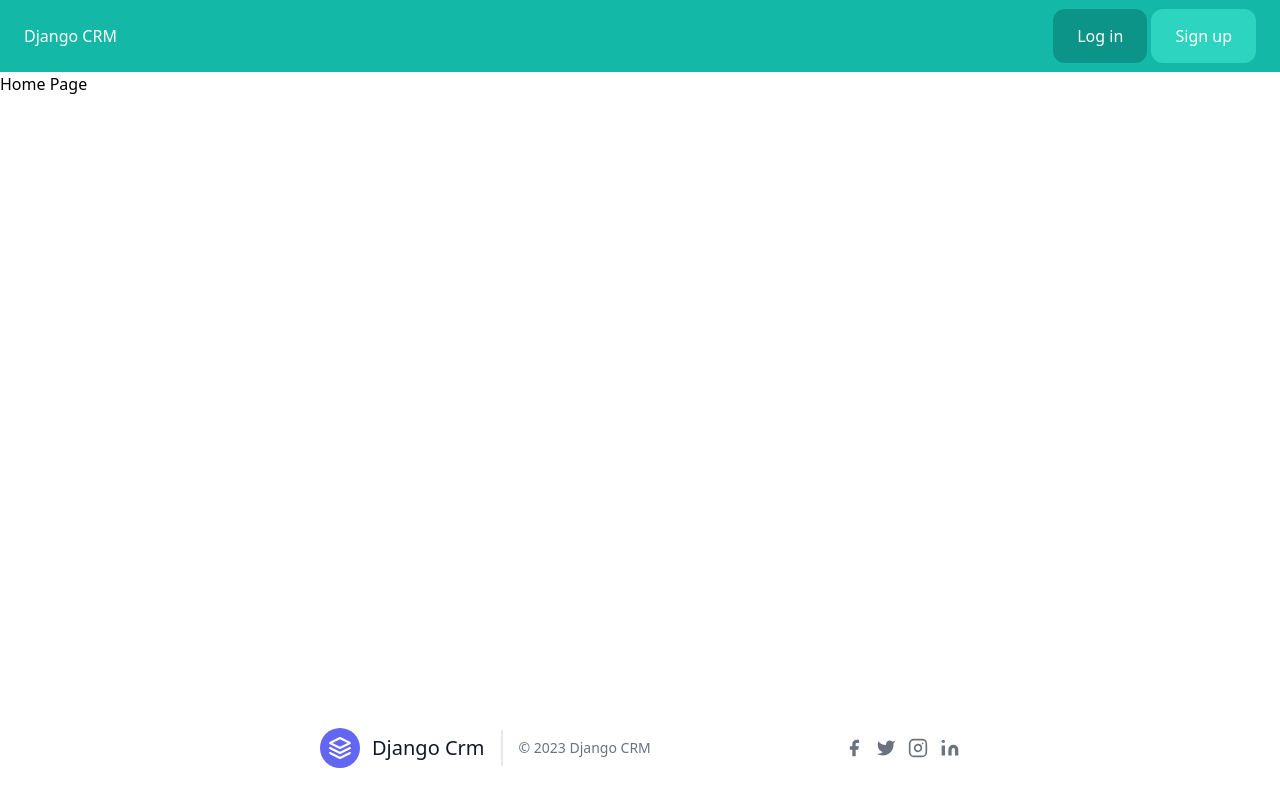
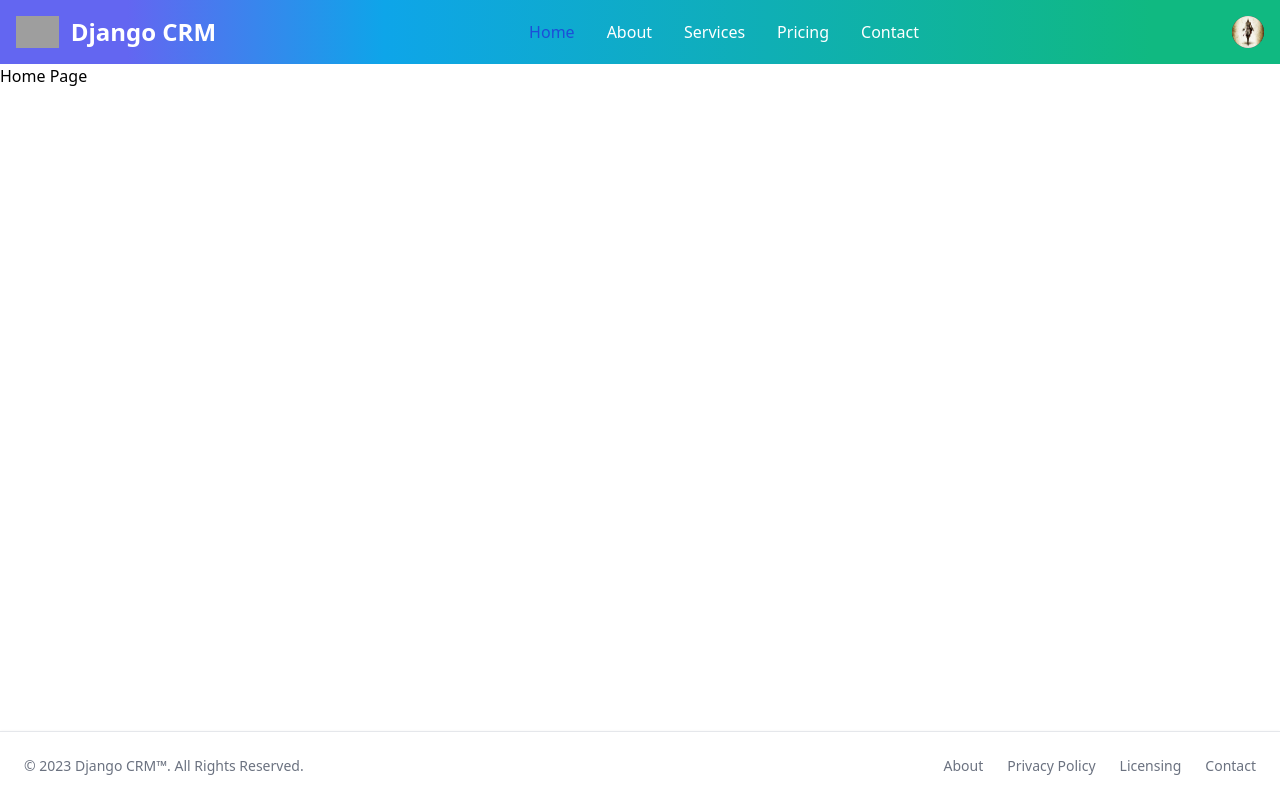
Before and after one commit to dinocom33/djcrm, a Django app: page / in a window 1280 px wide. Run offline with Django 4.2, Linux system fonts and the light colour scheme; some libraries are stand-ins or nearby versions; grey boxes are pictures that could not be loaded.

Commit message:
Added base templates

```diff
--- a/templates/common/base.html
+++ b/templates/common/base.html
@@ -3,21 +3,18 @@
 <head>
     <meta charset="UTF-8">
     <meta name="viewport" content="width=device-width, initial-scale=1.0">
+    {% load static %}
+    <link href="https://cdnjs.cloudflare.com/ajax/libs/flowbite/1.8.1/flowbite.min.css" rel="stylesheet"/>
     <script src="https://cdn.tailwindcss.com"></script>
     <title>Django CRM | {% block title %}{% endblock %}</title>
 </head>
 <body>
-    <nav class="py-6 px-6 flex justify-between bg-teal-500">
-        <a href="{% url 'index' %}" class="text-white">Django CRM</a>
-        <div>
-            <a href="/" class="py-4 px-6 bg-teal-600 rounded-xl text-white">Log in</a>
-            <a href="/" class="py-4 px-6 bg-teal-400 rounded-xl text-white">Sign up</a>
-        </div>
-    </nav>
+{% include 'partials/navbar.html' %}
 
-    {% block content %}
-    {% endblock %}
-    {% include 'partials/footer.html' %}
+{% block content %}
+{% endblock %}
+{% include 'partials/footer.html' %}
+<script src="https://cdnjs.cloudflare.com/ajax/libs/flowbite/1.8.1/flowbite.min.js"></script>
 
 </body>
 </html>
--- a/templates/partials/footer.html
+++ b/templates/partials/footer.html
@@ -1,46 +1,20 @@
-<footer class="text-gray-600 body-font">
-    <div class="container px-80 py-8 mx-auto flex items-center sm:flex-row flex-col fixed bottom-0">
-        <a class="flex title-font font-medium items-center md:justify-start justify-center text-gray-900">
-            <svg xmlns="http://www.w3.org/2000/svg" fill="none" stroke="currentColor" stroke-linecap="round"
-                 stroke-linejoin="round" stroke-width="2" class="w-10 h-10 text-white p-2 bg-indigo-500 rounded-full"
-                 viewBox="0 0 24 24">
-                <path d="M12 2L2 7l10 5 10-5-10-5zM2 17l10 5 10-5M2 12l10 5 10-5"></path>
-            </svg>
-            <span class="ml-3 text-xl">Django Crm</span>
-        </a>
-        <p class="text-sm text-gray-500 sm:ml-4 sm:pl-4 sm:border-l-2 sm:border-gray-200 sm:py-2 sm:mt-0 mt-4">
-            © 2023 Django CRM
-{#            <a href="https://twitter.com/knyttneve" class="text-gray-600 ml-1" rel="noopener noreferrer"#}
-{#               target="_blank">@knyttneve</a>#}
-        </p>
-        <span class="inline-flex sm:ml-auto sm:mt-0 mt-4 justify-center sm:justify-start">
-      <a class="text-gray-500">
-        <svg fill="currentColor" stroke-linecap="round" stroke-linejoin="round" stroke-width="2" class="w-5 h-5"
-             viewBox="0 0 24 24">
-          <path d="M18 2h-3a5 5 0 00-5 5v3H7v4h3v8h4v-8h3l1-4h-4V7a1 1 0 011-1h3z"></path>
-        </svg>
-      </a>
-      <a class="ml-3 text-gray-500">
-        <svg fill="currentColor" stroke-linecap="round" stroke-linejoin="round" stroke-width="2" class="w-5 h-5"
-             viewBox="0 0 24 24">
-          <path d="M23 3a10.9 10.9 0 01-3.14 1.53 4.48 4.48 0 00-7.86 3v1A10.66 10.66 0 013 4s-4 9 5 13a11.64 11.64 0 01-7 2c9 5 20 0 20-11.5a4.5 4.5 0 00-.08-.83A7.72 7.72 0 0023 3z"></path>
-        </svg>
-      </a>
-      <a class="ml-3 text-gray-500">
-        <svg fill="none" stroke="currentColor" stroke-linecap="round" stroke-linejoin="round" stroke-width="2"
-             class="w-5 h-5" viewBox="0 0 24 24">
-          <rect width="20" height="20" x="2" y="2" rx="5" ry="5"></rect>
-          <path d="M16 11.37A4 4 0 1112.63 8 4 4 0 0116 11.37zm1.5-4.87h.01"></path>
-        </svg>
-      </a>
-      <a class="ml-3 text-gray-500">
-        <svg fill="currentColor" stroke="currentColor" stroke-linecap="round" stroke-linejoin="round" stroke-width="0"
-             class="w-5 h-5" viewBox="0 0 24 24">
-          <path stroke="none"
-                d="M16 8a6 6 0 016 6v7h-4v-7a2 2 0 00-2-2 2 2 0 00-2 2v7h-4v-7a6 6 0 016-6zM2 9h4v12H2z"></path>
-          <circle cx="4" cy="4" r="2" stroke="none"></circle>
-        </svg>
-      </a>
+<footer class="fixed bottom-0 left-0 z-20 w-full p-4 bg-white border-t border-gray-200 shadow md:flex md:items-center md:justify-between md:p-6 dark:bg-gray-800 dark:border-gray-600">
+    <span class="text-sm text-gray-500 sm:text-center dark:text-gray-400">© 2023
+        <a href="https://flowbite.com/" class="hover:underline">Django CRM™</a>.
+        All Rights Reserved.
     </span>
-    </div>
+    <ul class="flex flex-wrap items-center mt-3 text-sm font-medium text-gray-500 dark:text-gray-400 sm:mt-0">
+        <li>
+            <a href="#" class="mr-4 hover:underline md:mr-6">About</a>
+        </li>
+        <li>
+            <a href="#" class="mr-4 hover:underline md:mr-6">Privacy Policy</a>
+        </li>
+        <li>
+            <a href="#" class="mr-4 hover:underline md:mr-6">Licensing</a>
+        </li>
+        <li>
+            <a href="#" class="hover:underline">Contact</a>
+        </li>
+    </ul>
 </footer>
--- /dev/null
+++ b/templates/partials/navbar.html
@@ -0,0 +1,87 @@
+{% load static %}
+<nav class="bg-gradient-to-r from-indigo-500 from-10% via-sky-500 via-30% to-emerald-500 to-90%">
+    <div class="max-w-screen-xl flex flex-wrap items-center justify-between mx-auto p-4">
+        <a href="https://flowbite.com/" class="flex items-center">
+            <img src="https://flowbite.com/docs/images/logo.svg" class="h-8 mr-3" alt="Flowbite Logo"/>
+            <span class="self-center text-2xl font-semibold whitespace-nowrap text-white">Django CRM</span>
+        </a>
+        <div class="flex items-center md:order-2">
+            <button type="button"
+                    class="flex mr-3 text-sm bg-gray-800 rounded-full md:mr-0 focus:ring-4 focus:ring-gray-300 dark:focus:ring-gray-600"
+                    id="user-menu-button" aria-expanded="false" data-dropdown-toggle="user-dropdown"
+                    data-dropdown-placement="bottom">
+                <span class="sr-only">Open user menu</span>
+                <img class="w-8 h-8 rounded-full" src="{% static 'images/5pd14ku.jpg' %}" alt="user photo">
+            </button>
+            <!-- Dropdown menu -->
+            <div class="z-50 hidden my-4 text-base list-none bg-white divide-y divide-gray-100 rounded-lg shadow dark:bg-gray-700 dark:divide-gray-600"
+                 id="user-dropdown">
+                <div class="px-4 py-3">
+                    <span class="block text-sm text-gray-900 dark:text-white">Bonnie Green</span>
+                    <span class="block text-sm  text-gray-500 truncate dark:text-gray-400">name@flowbite.com</span>
+                </div>
+                <ul class="py-2" aria-labelledby="user-menu-button">
+                    <li>
+                        <a href="#"
+                           class="block px-4 py-2 text-sm text-gray-700 hover:bg-gray-100 dark:hover:bg-gray-600 dark:text-gray-200 dark:hover:text-white">
+                            My Profile
+                        </a>
+                    </li>
+                    <li>
+                        <a href="#"
+                           class="block px-4 py-2 text-sm text-gray-700 hover:bg-gray-100 dark:hover:bg-gray-600 dark:text-gray-200 dark:hover:text-white">
+                            Settings
+                        </a>
+                    </li>
+                    <li>
+                        <a href="#"
+                           class="block px-4 py-2 text-sm text-gray-700 hover:bg-gray-100 dark:hover:bg-gray-600 dark:text-gray-200 dark:hover:text-white">
+                            Earnings
+                        </a>
+                    </li>
+                    <li>
+                        <a href="#"
+                           class="block px-4 py-2 text-sm text-gray-700 hover:bg-gray-100 dark:hover:bg-gray-600 dark:text-gray-200 dark:hover:text-white">
+                            Sign out
+                        </a>
+                    </li>
+                </ul>
+            </div>
+            <button data-collapse-toggle="navbar-user" type="button"
+                    class="inline-flex items-center p-2 w-10 h-10 justify-center text-sm text-gray-500 rounded-lg md:hidden hover:bg-gray-100 focus:outline-none focus:ring-2 focus:ring-gray-200 dark:text-gray-400 dark:hover:bg-gray-700 dark:focus:ring-gray-600"
+                    aria-controls="navbar-user" aria-expanded="false">
+                <span class="sr-only">Open main menu</span>
+                <svg class="w-5 h-5" aria-hidden="true" xmlns="http://www.w3.org/2000/svg" fill="none"
+                     viewBox="0 0 17 14">
+                    <path stroke="currentColor" stroke-linecap="round" stroke-linejoin="round" stroke-width="2"
+                          d="M1 1h15M1 7h15M1 13h15"></path>
+                </svg>
+            </button>
+        </div>
+        <div class="items-center justify-between hidden w-full md:flex md:w-auto md:order-1" id="navbar-user">
+            <ul class="flex flex-col font-medium p-4 md:p-0 mt-4 md:flex-row md:space-x-8 md:mt-0">
+                <li>
+                    <a href="#"
+                       class="block py-2 pl-3 pr-4 text-white bg-blue-700 rounded md:bg-transparent md:text-blue-700 md:p-0 md:dark:text-blue-500"
+                       aria-current="page">Home</a>
+                </li>
+                <li>
+                    <a href="#"
+                       class="block py-2 pl-3 pr-4 text-white rounded hover:bg-gray-100 md:hover:bg-transparent md:hover:text-blue-700 md:p-0 dark:text-white md:dark:hover:text-blue-500 dark:hover:bg-gray-700 dark:hover:text-white md:dark:hover:bg-transparent dark:border-gray-700">About</a>
+                </li>
+                <li>
+                    <a href="#"
+                       class="block py-2 pl-3 pr-4 text-white rounded hover:bg-gray-100 md:hover:bg-transparent md:hover:text-blue-700 md:p-0 dark:text-white md:dark:hover:text-blue-500 dark:hover:bg-gray-700 dark:hover:text-white md:dark:hover:bg-transparent dark:border-gray-700">Services</a>
+                </li>
+                <li>
+                    <a href="#"
+                       class="block py-2 pl-3 pr-4 text-white rounded hover:bg-gray-100 md:hover:bg-transparent md:hover:text-blue-700 md:p-0 dark:text-white md:dark:hover:text-blue-500 dark:hover:bg-gray-700 dark:hover:text-white md:dark:hover:bg-transparent dark:border-gray-700">Pricing</a>
+                </li>
+                <li>
+                    <a href="#"
+                       class="block py-2 pl-3 pr-4 text-white rounded hover:bg-gray-100 md:hover:bg-transparent md:hover:text-blue-700 md:p-0 dark:text-white md:dark:hover:text-blue-500 dark:hover:bg-gray-700 dark:hover:text-white md:dark:hover:bg-transparent dark:border-gray-700">Contact</a>
+                </li>
+            </ul>
+        </div>
+    </div>
+</nav>
```
Also changed, not shown: static/images/5pd14ku.jpg (added).
